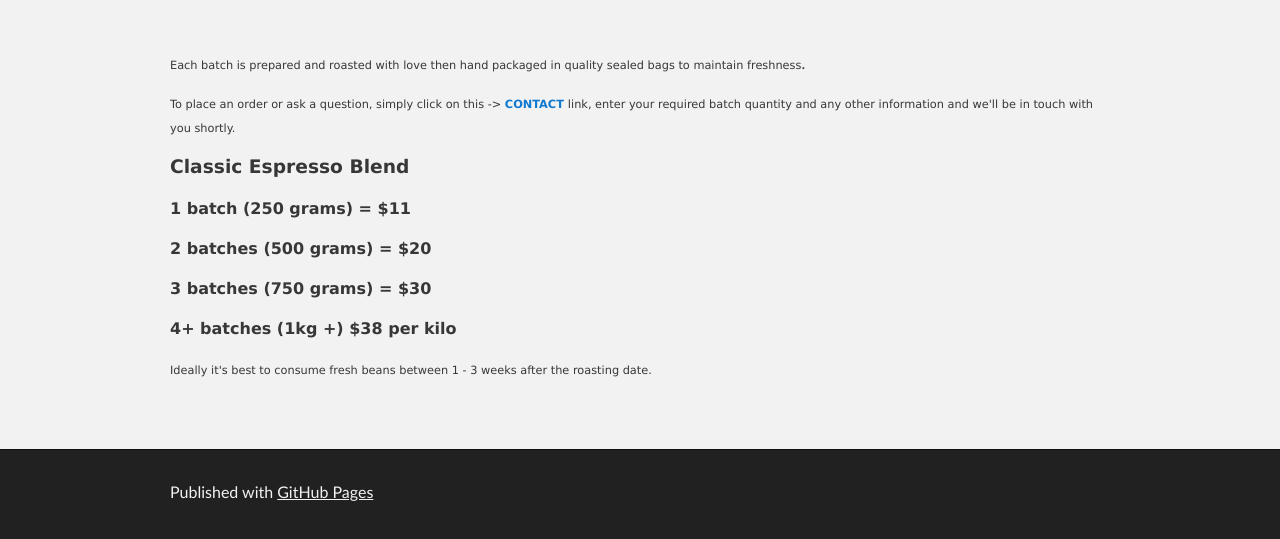
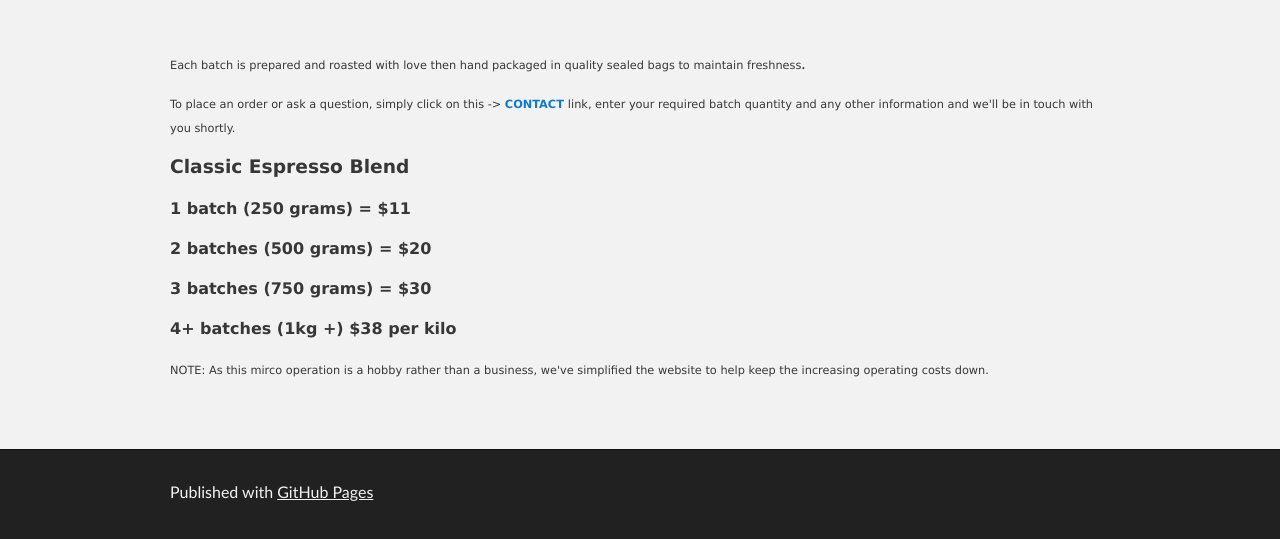
Before and after one commit to authentic-espresso/test, a Jekyll site: the page built from index.md, in a window 1280 px wide and 900 px high, scrolled down 607 px, cut to the strip 361-900 px from the top of the window. Built offline with Jekyll 4.4.1, drawn with Linux system fonts in a browser that asks for light colours; our own code applies the rules of GitHub Pages for plain Markdown files.

Commit message:
Update index.md

```diff
--- a/index.md
+++ b/index.md
@@ -13,5 +13,5 @@
 <p><strong style="font-size: 12pt;"><span style="font-family: Verdana, sans-serif;">2 batches (500 grams) = $20</span></strong></p>
 <p><strong style="font-size: 12pt;"><span style="font-family: Verdana, sans-serif;">3 batches (750 grams) = $30</span></strong></p>
 <p><span style="font-size: 12pt;"><strong><span style="font-family: Verdana, sans-serif;">4+ batches (1kg +) $38 per kilo</span></strong></span></p>
-<div><span style="font-family: Verdana, sans-serif; font-size: 8.5pt;"><span style="font-family: Verdana, sans-serif;"></span></span><span style="font-family: Verdana, sans-serif; font-size: 8.5pt;"><span>Ideally it's best to consume fresh beans between 1 - 3 weeks after the roasting date.</span></span></div>
+<div><span style="font-family: Verdana, sans-serif; font-size: 8.5pt;"><span style="font-family: Verdana, sans-serif;"></span></span><span style="font-family: Verdana, sans-serif; font-size: 8.5pt;"><span>NOTE: As this mirco operation is a hobby rather than a business, we've simplified the website to help keep the increasing operating costs down.</span></span></div>
 <p>&nbsp;</p>
```
